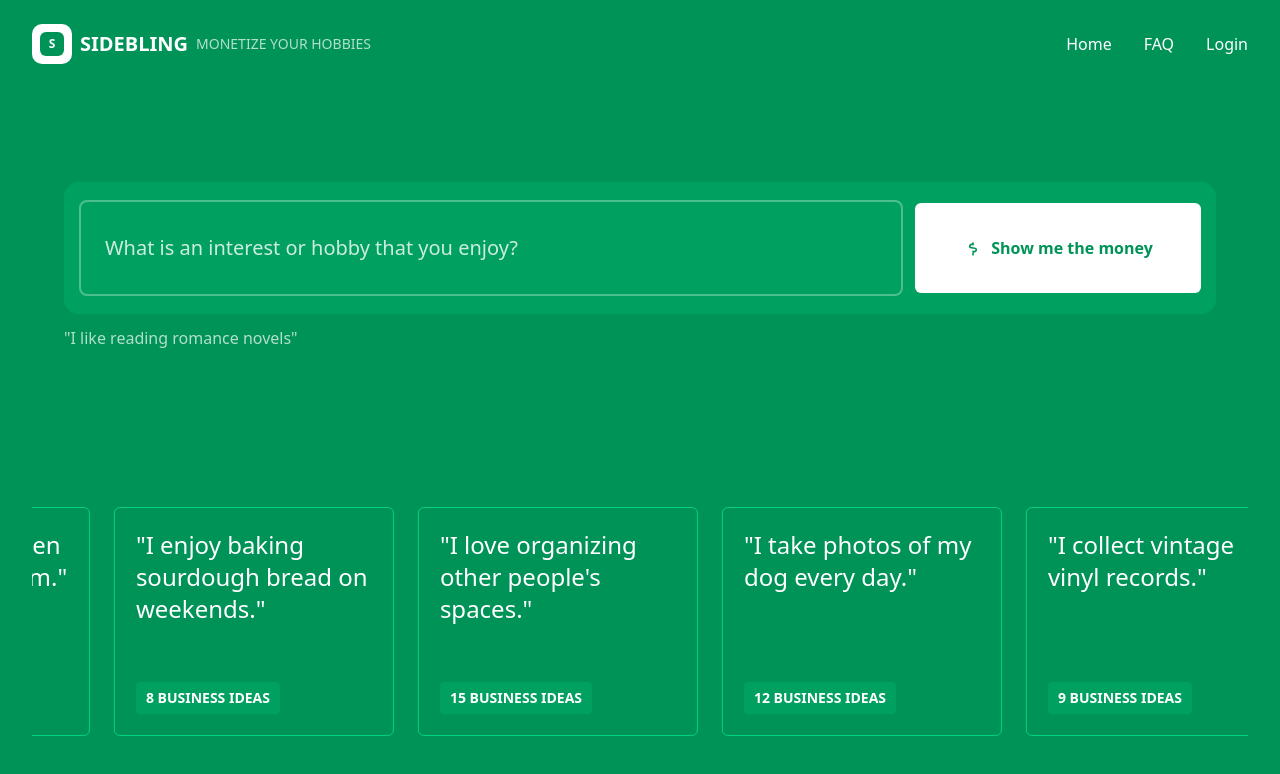
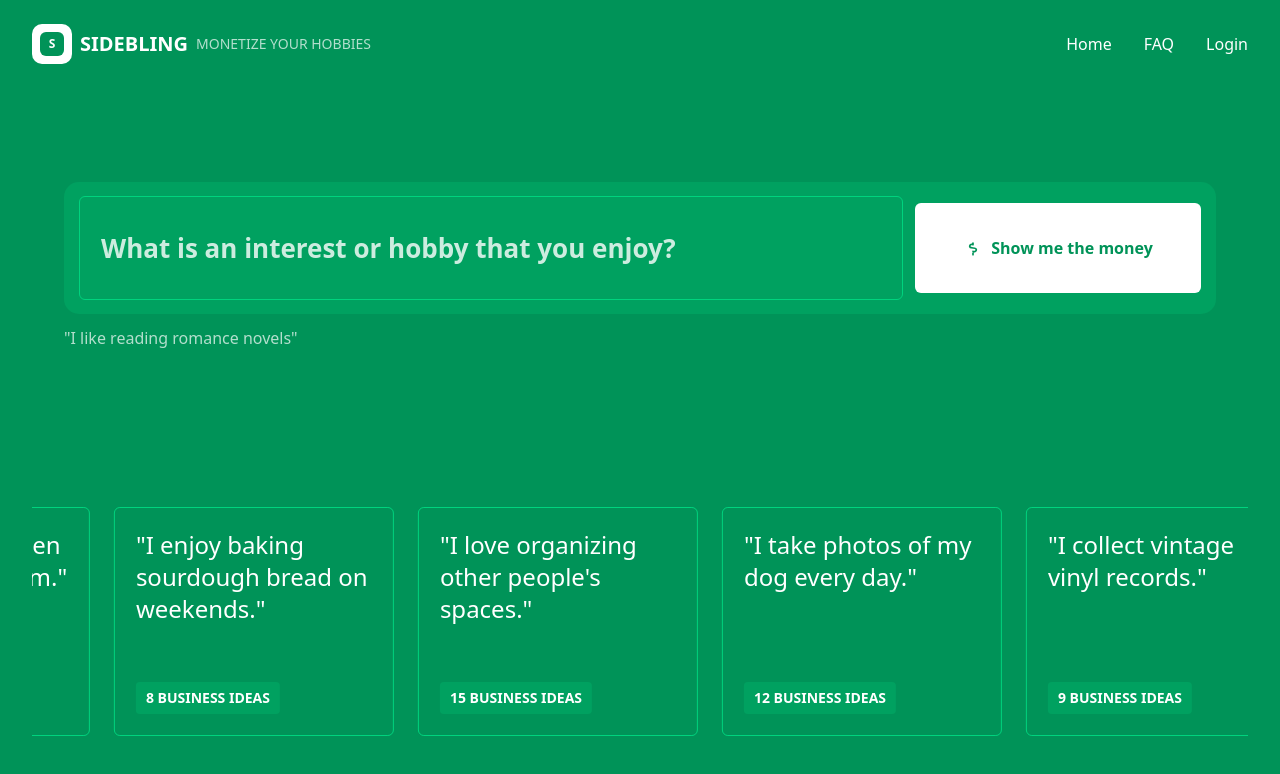
Before and after one commit to stefanraath3/blingdingaling, a Next.js app: page / in a window 1280 px wide. Shown: the top 774 px of the page. Built offline with nearby package versions, Linux system fonts and the light colour scheme.

Commit message:
Update SearchBar styles for improved aesthetics
- Modified input styles in SearchBar component for better visual appeal and usability.
- Adjusted button styles to enhance user interaction and maintain consistency with the new input design.

```diff
--- a/components/SearchBar.tsx
+++ b/components/SearchBar.tsx
@@ -23,7 +23,7 @@ export default function SearchBar({
         <input
           type="text"
           placeholder={placeholder}
-          className="flex-1 px-6 py-7 sm:py-8 text-lg sm:text-xl text-white placeholder-white/80 bg-transparent border-2 border-white/30 rounded-md focus:outline-none focus:border-white/60"
+          className="flex-1 px-[21px] py-[33px] text-[26px] leading-[20px] font-semibold text-white placeholder-white/80 bg-[#00A160] border border-[#00D37E] rounded-[6px] focus:outline-none focus:border-white/60"
         />
         <button
           className="w-[286px] px-[21px] py-[33px] bg-white text-sm sm:text-base font-semibold rounded-[6px] hover:bg-white/90 transition-colors whitespace-nowrap flex items-center gap-2 shrink-0 justify-center"
```
